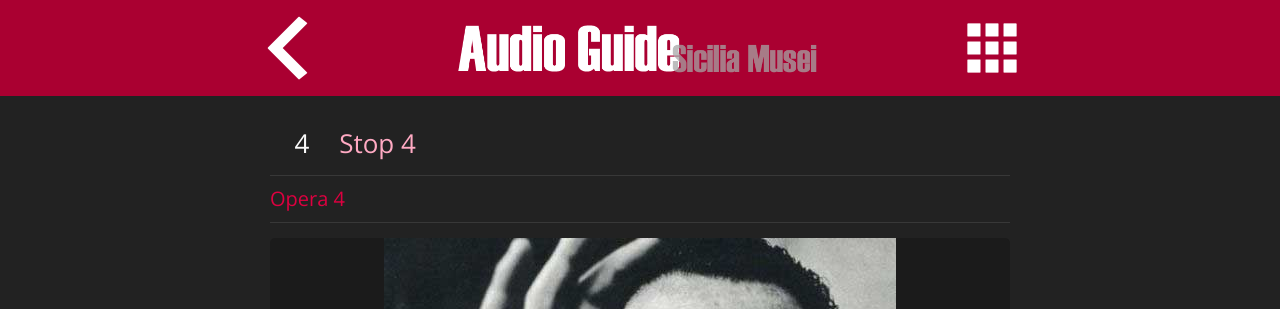
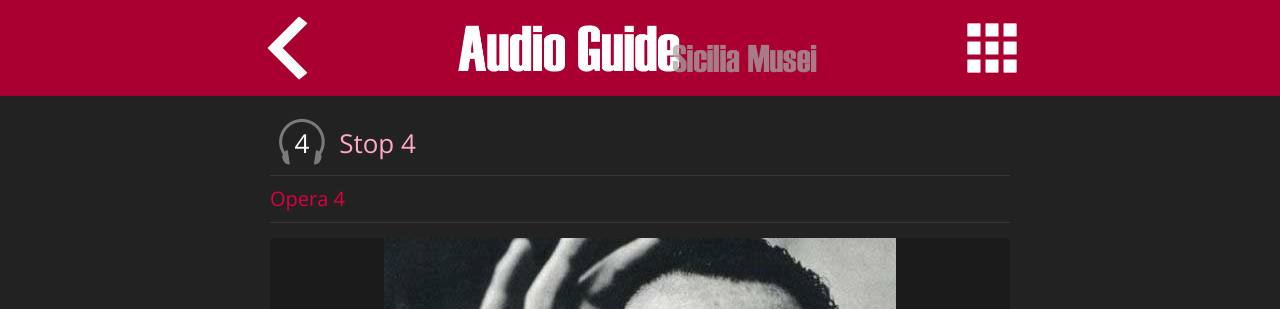
Before and after one commit to giannimessina/audioguide, a Jekyll site: the page built from stops/4.md, in a window 1280 px wide. Shown: the top 309 px of the page. Built offline with Jekyll 4.4.1, drawn with Linux system fonts in a browser that asks for light colours.

Commit message:
Lsat config Update

```diff
--- a/_config.yml
+++ b/_config.yml
@@ -13,14 +13,14 @@ description: > # this means to ignore newlines until "baseurl:"
 baseurl: "/audioguide" # the subpath of your site, e.g. /blog
 audio_path: "/audio/"
 episode_hero_path: "/assets/img/stops/"
-url: "https://giannimessina.github.io" # the base hostname & protocol for your site
+url: "https://giannimessina.github.io:4000" # the base hostname & protocol for your site
 logo: "/assets/img/logo/audio-guide.png"
 twitter_username: giannimessina
 github_username:  giannimessina
 menu_heading: "Seleziona un numero"
 index_page_text: "Seleziona un numero per iniziare."
-headphones_icon_color: "assets/img/icons/headphones-dark.png"
-headphones_icon_light: "assets/img/icons/headphones-light.png"
+headphones_icon_color: "/assets/img/icons/headphones-dark.png"
+headphones_icon_light: "/assets/img/icons/headphones-light.png"
 
 # Build settings
 markdown: kramdown
```
